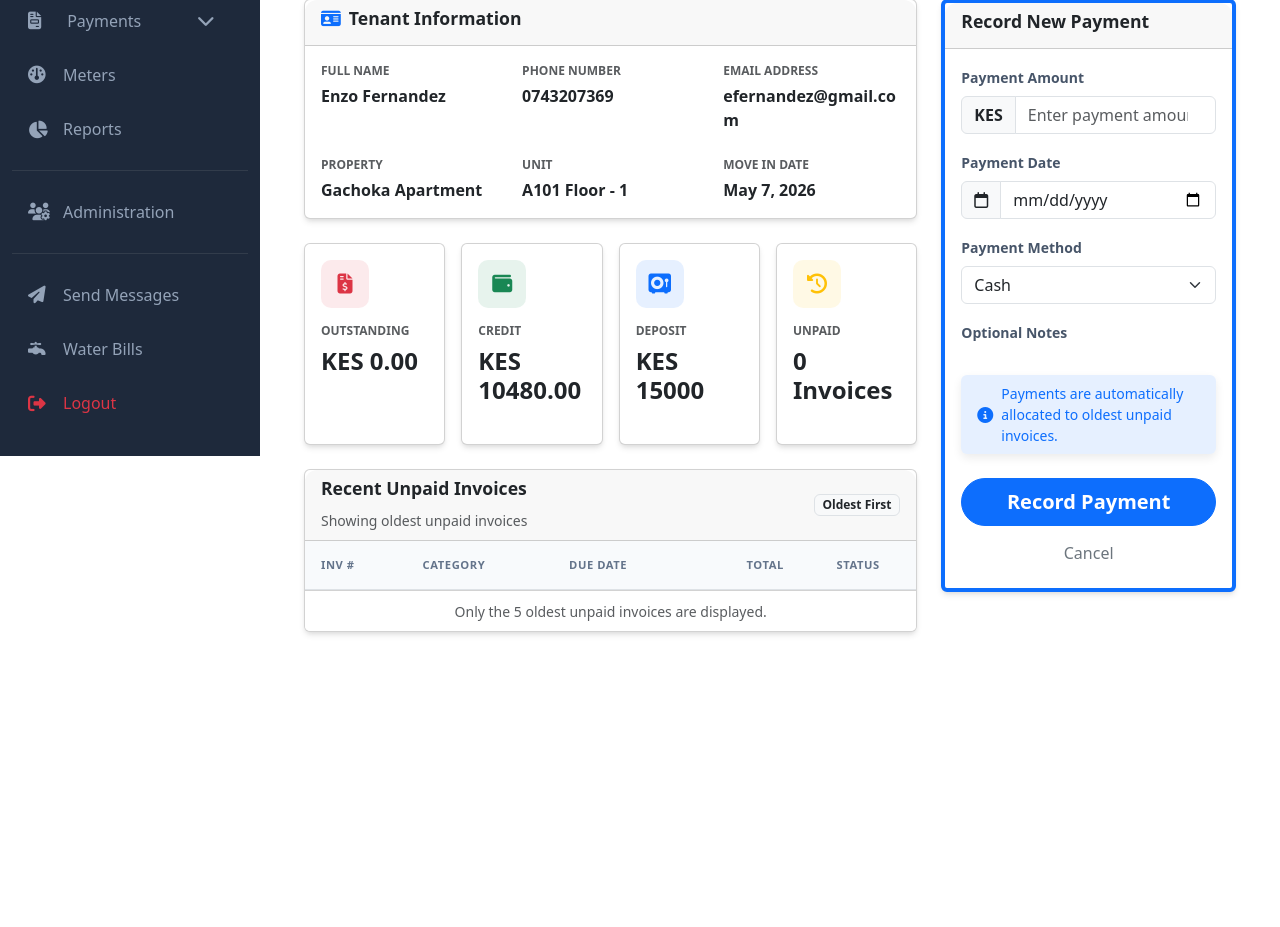
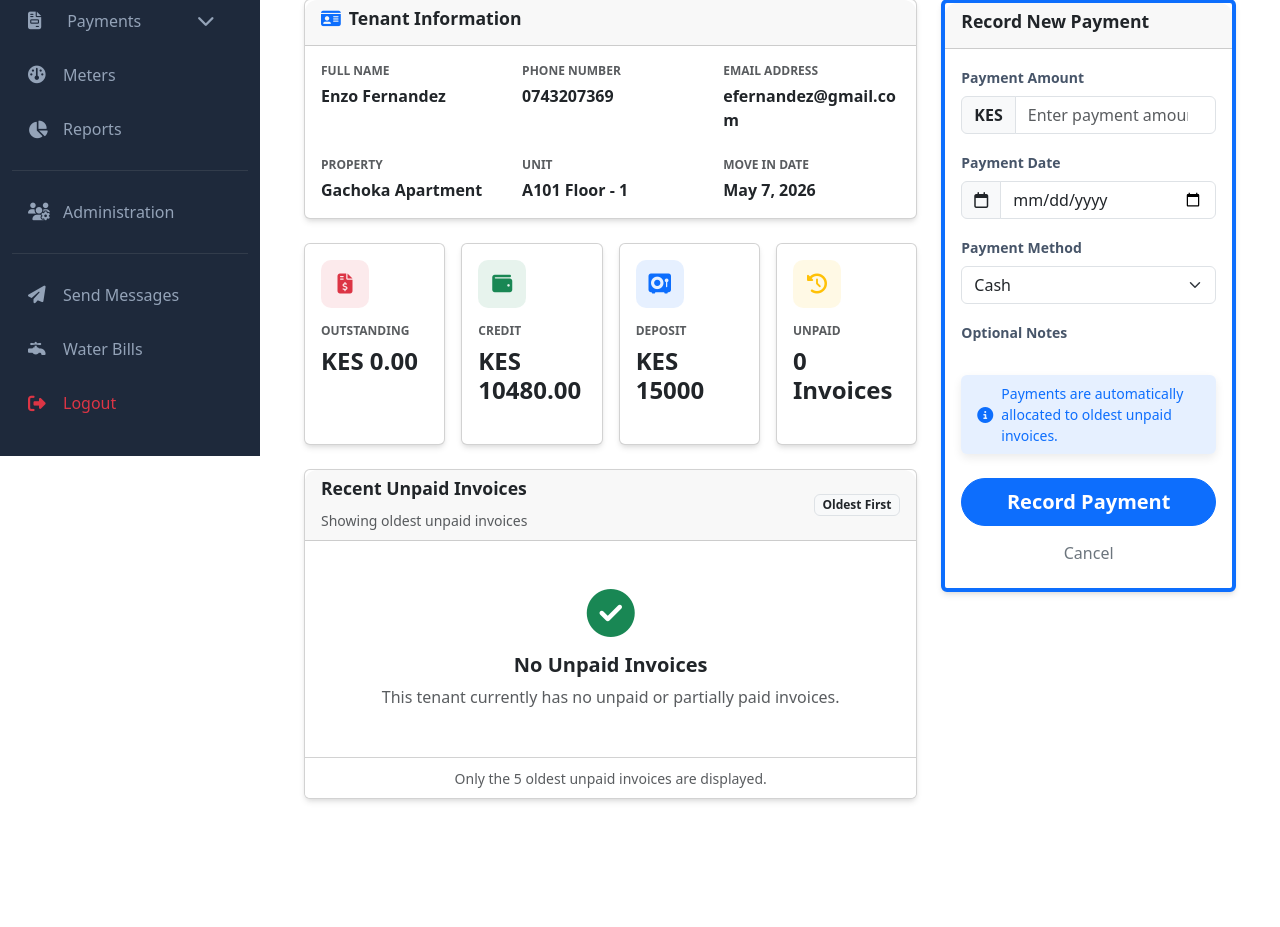
Before and after one commit to LAFlame694/RS_694, a Django app: page /finance/payments/record/1/ in a window 1280 px wide. Shown: the part 344-1271 px from the top of the page. Before the commit the page ends 979 px from the top, so only its background shows below. Run offline with Django 5.2, Linux system fonts and the light colour scheme; a user stored in the database is signed in; data comes from the database, SQL or seed files in the repository; both versions use the stored data as it was after the commit; lists and menus that the app fills with data are empty; some libraries are stand-ins or nearby versions.

Commit message:
modified record payment UI

```diff
--- a/billing/models.py
+++ b/billing/models.py
@@ -77,6 +77,10 @@ class Invoice(models.Model):
                 name="unique_invoice_per_charge_per_period"
             )
         ]
+
+    @property
+    def outstanding_balance(self):
+        return self.total_amount - self.amount_paid
 
     # safe invoice generator
     def generate_invoice_number(self):
--- a/templates/dashboard/includes/sidebar.html
+++ b/templates/dashboard/includes/sidebar.html
@@ -57,7 +57,7 @@
         <ul class="list-unstyled ps-4 small">
 
           <li class="mb-1">
-            <a href="#" class="nav-item-link">
+            <a href="{% url 'finance:search_tenant_for_payment' %}" class="nav-item-link">
               <i class="fa-solid fa-plus-circle"></i> Record Payment
             </a>
           </li>
--- a/templates/payments/record_payment.html
+++ b/templates/payments/record_payment.html
@@ -202,6 +202,8 @@
             </div>
             <span class="badge bg-light text-dark border">Oldest First</span>
         </div>
+
+        {% if unpaid_invoices %}
         <div class="table-responsive">
             <table class="table mb-0">
             <thead>
@@ -210,6 +212,7 @@
                 <th>Category</th>
                 <th>Due Date</th>
                 <th class="text-end">Total</th>
+                <th class="text-end">Balance</th>
                 <th class="text-center">Status</th>
                 </tr>
             </thead>
@@ -233,6 +236,8 @@
                 <td class="text-end fw-600">
                     {{ invoice.total_amount }}
                 </td>
+
+                <td class="text-end text-danger fw-bold">{{ invoice.outstanding_balance }}</td>
 
                 <td class="text-center">
 
@@ -259,6 +264,25 @@
             </tbody>
             </table>
         </div>
+
+        {% else %}
+
+        <div class="card-body text-center py-5">
+            <div class="mb-3">
+                <i class="fa-solid fa-circle-check text-success fa-3x"></i>
+            </div>
+
+            <h5 class="fw-bold mb-2">
+                No Unpaid Invoices
+            </h5>
+
+            <p class="text-muted mb-0">
+                This tenant currently has no unpaid or partially paid invoices.
+            </p>
+        </div>
+
+        {% endif %}
+
         <div class="card-footer bg-white text-center py-2">
             <small class="text-muted italic"
             >Only the 5 oldest unpaid invoices are displayed.</small
```
Also changed, not shown: db.sqlite3.
